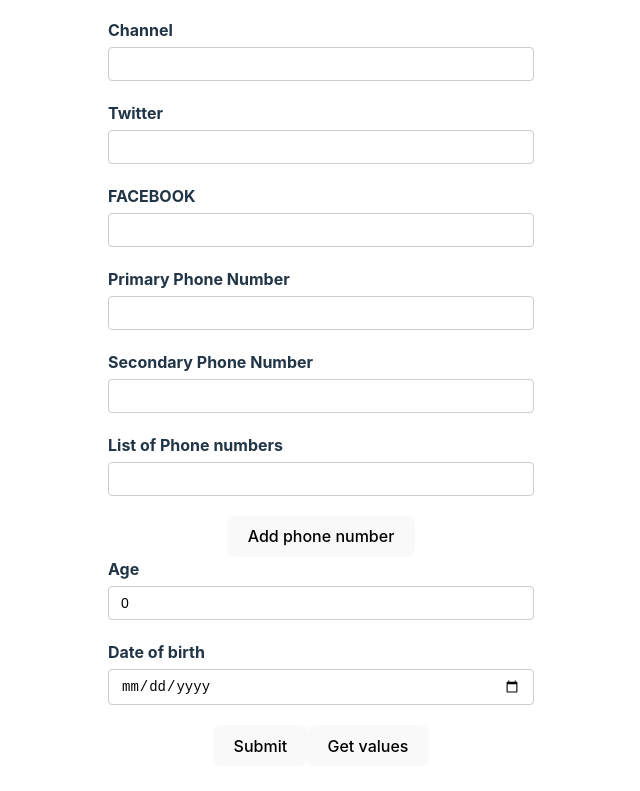
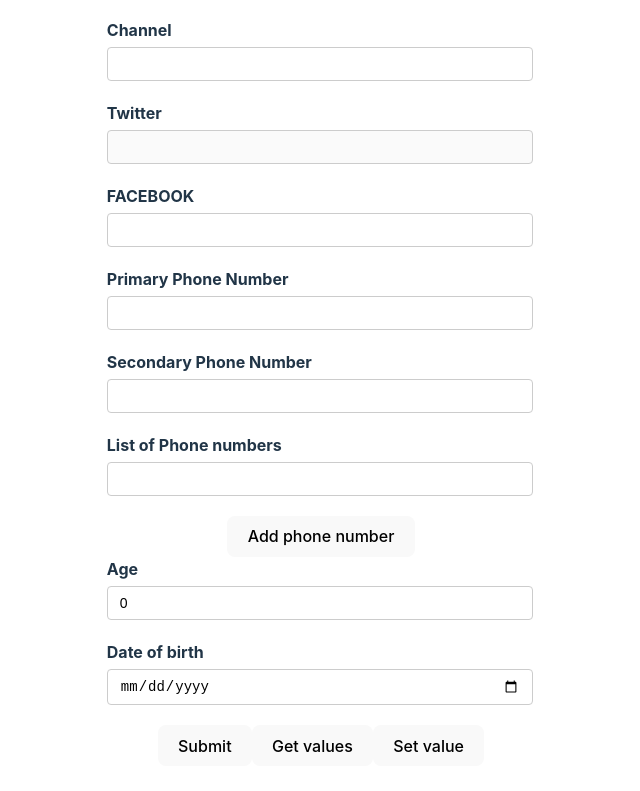
Before and after one commit to Tareq1131/React-Hook-Form, a React (Vite) app: page / in a window 1280 px wide. Shown: the part 361-1152 px from the top of the page, without its empty margins (319-959 px from the left). Built offline with nearby package versions, Linux system fonts and the light colour scheme.

Commit message:
Disabling Fields

```diff
--- a/src/components/YouTubeForm.tsx
+++ b/src/components/YouTubeForm.tsx
@@ -39,9 +39,10 @@
 
     },
   })
-  const { register, control, handleSubmit, formState,watch,getValues } = form
+  const { register, control, handleSubmit, formState, watch, getValues, setValue, } = form
   // const { name, ref, onChange, onBlur } = register('username')
-  const { errors } = formState;
+  const { errors, touchedFields, dirtyFields, isDirty } = formState;
+  console.log('touch ', touchedFields, dirtyFields, isDirty)
 
   const { fields, append, remove } = useFieldArray({
 
@@ -52,14 +53,22 @@
   const onSubmit = (data: FormValues) => {
     console.log(data);
   };
-//for get spacial value
+  //for get spacial value
   const handleGetValues = () => {
     console.log("Get values", getValues("social.facebook"));
-    console.log("Get values", getValues(["social.facebook",'username']));
+    console.log("Get values", getValues(["social.facebook", 'username']));
+  };
+  //for set spacial value register field
+  const handleSetValue = () => {
+    setValue("username", "", {
+      shouldValidate: true,
+      shouldDirty: true,
+      shouldTouch: true,
+    });
   };
 
   renderCount++;
-  const watchusername=watch(["username",'email'])
+  const watchusername = watch(["username", 'email'])
   // const watchusername=watch()
   return (
     <div>
@@ -123,6 +132,9 @@
         <div className='form-control'>
           <label htmlFor="twitter">Twitter</label>
           <input type="text" id="channel" {...register('social.twitter', {
+
+            disabled: watch('channel') === '',
+            required: "Enter Twitter",
 
           })} />
 
@@ -206,6 +218,9 @@
         <button type="button" onClick={handleGetValues}>
           Get values
         </button>
+        <button type="button" onClick={handleSetValue}>
+          Set value
+        </button>
       </form>
       <DevTool control={control} />
     </div>
```
